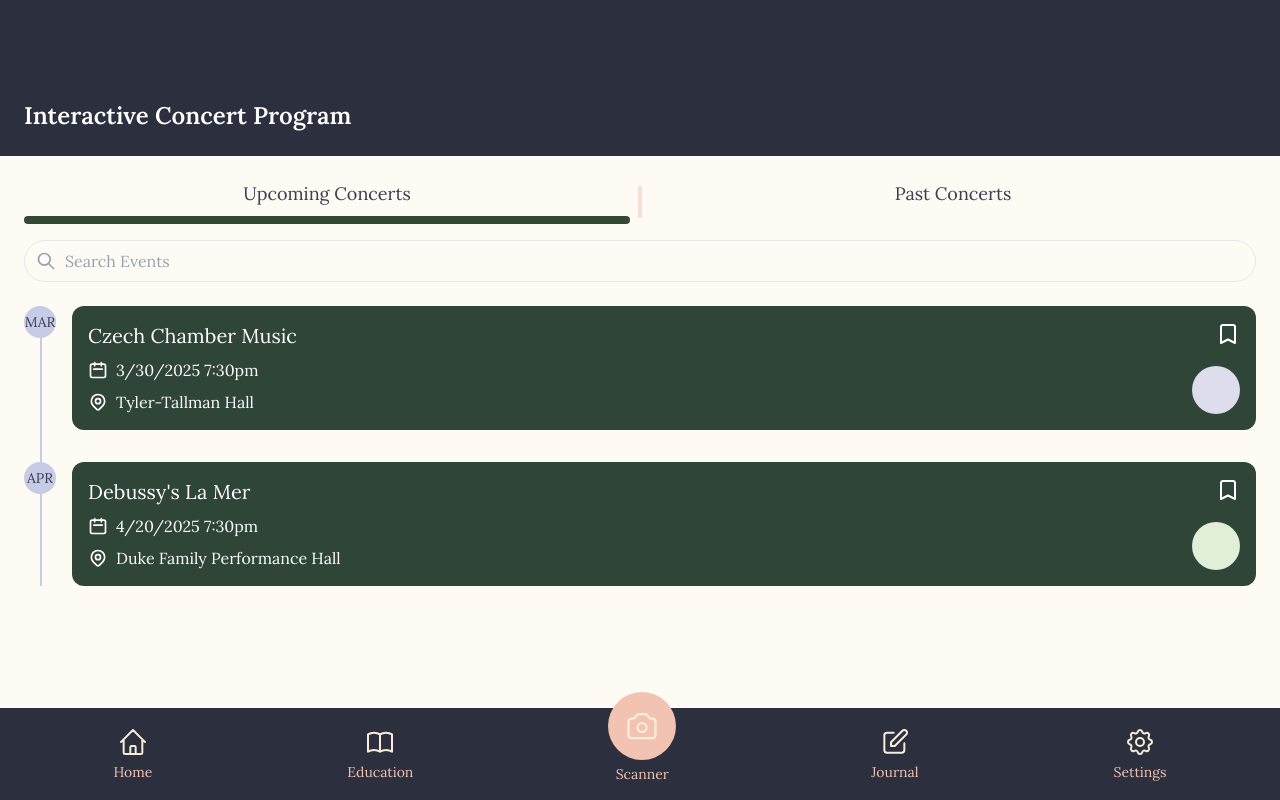
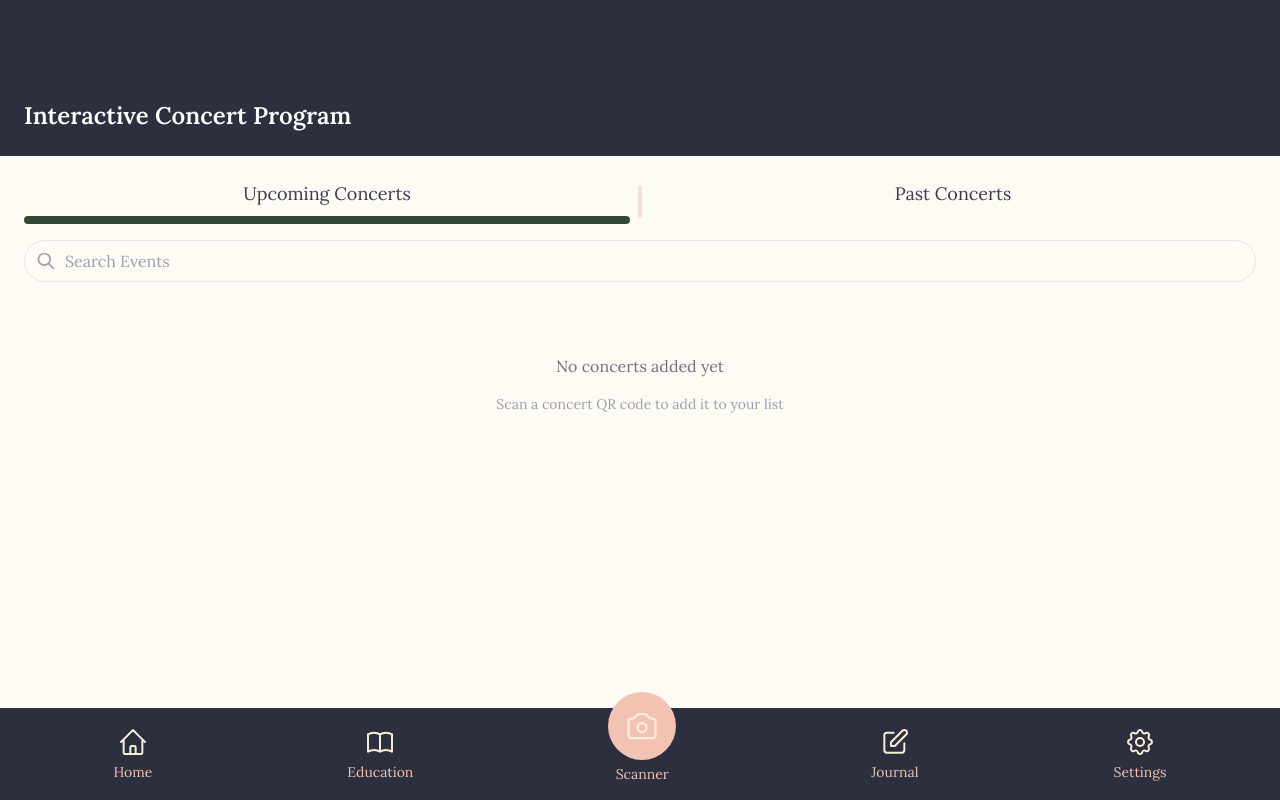
Before and after one commit to KatherineHu-2025/Online-Concert-Program-Mobile-Web, a Next.js app: page / in a window 1280 px wide. Built offline with nearby package versions, Linux system fonts and the light colour scheme.

Commit message:
Now the scanner can scan the infromation and show it;

```diff
--- a/app/components/ConcertBlock.tsx
+++ b/app/components/ConcertBlock.tsx
@@ -1,49 +1,31 @@
 import React from 'react';
+import Link from 'next/link';
 
 interface ConcertBlockProps {
+  id: string;
   title: string;
   date: string;
   venue: string;
   circleColor: string;
 }
 
-const ConcertBlock: React.FC<ConcertBlockProps> = ({
-  title,
-  date,
-  venue,
-  circleColor
-}) => {
+const ConcertBlock: React.FC<ConcertBlockProps> = ({ id, title, date, venue, circleColor }) => {
   return (
-    <div className="bg-[#2F4538] rounded-xl p-4 mb-4 text-white relative">
-      <button className="absolute top-4 right-4">
-        <svg className="w-6 h-6" fill="none" stroke="currentColor" viewBox="0 0 24 24">
-          <path strokeLinecap="round" strokeLinejoin="round" strokeWidth="2" d="M5 5a2 2 0 012-2h10a2 2 0 012 2v16l-7-3.5L5 21V5z" />
-        </svg>
-      </button>
-
-      <div className="flex justify-between items-end">
-        <div className="flex-1">
-          <h3 className="text-xl font-italic mb-2">{title}</h3>
-          <div className="flex items-center gap-2 mb-2">
-            <svg className="w-5 h-5" fill="none" stroke="currentColor" viewBox="0 0 24 24">
-              <path strokeLinecap="round" strokeLinejoin="round" strokeWidth="2" d="M8 7V3m8 4V3m-9 8h10M5 21h14a2 2 0 002-2V7a2 2 0 00-2-2H5a2 2 0 00-2 2v12a2 2 0 002 2z" />
-            </svg>
-            <span>{date}</span>
-          </div>
-          <div className="flex items-center gap-2">
-            <svg className="w-5 h-5" fill="none" stroke="currentColor" viewBox="0 0 24 24">
-              <path strokeLinecap="round" strokeLinejoin="round" strokeWidth="2" d="M17.657 16.657L13.414 20.9a1.998 1.998 0 01-2.827 0l-4.244-4.243a8 8 0 1111.314 0z" />
-              <path strokeLinecap="round" strokeLinejoin="round" strokeWidth="2" d="M15 11a3 3 0 11-6 0 3 3 0 016 0z" />
-            </svg>
-            <span>{venue}</span>
-          </div>
+    <Link href={`/concert/${id}`}>
+      <div className="bg-white rounded-lg p-4 shadow-sm hover:shadow-md transition-shadow">
+        <div className="flex justify-between items-start mb-2">
+          <h3 className="text-lg font-semibold text-[#2B2F3E]">{title}</h3>
+          <div
+            className="w-8 h-8 rounded-full flex-shrink-0"
+            style={{ backgroundColor: `#${circleColor}` }}
+          />
         </div>
-        <div
-          className="w-12 h-12 rounded-full ml-4"
-          style={{ backgroundColor: `#${circleColor}` }}
-        />
+        <div className="space-y-1">
+          <p className="text-gray-600">{date}</p>
+          <p className="text-gray-500">{venue}</p>
+        </div>
       </div>
-    </div>
+    </Link>
   );
 };
 
--- a/app/concert/[id]/page.tsx
+++ b/app/concert/[id]/page.tsx
@@ -1,49 +1,64 @@
 'use client';
 
-import React from 'react';
+import React, { useEffect, useState } from 'react';
 import { useParams } from 'next/navigation';
+import Link from 'next/link';
+import Image from 'next/image';
+import { CalendarIcon, MapPinIcon } from '@heroicons/react/24/outline';
 import Navbar from '../../components/Navbar';
-
-interface Concert {
-  id: string;
-  title: string;
-  date: string;
-  venue: string;
-  circleColor: string;
-  month: string;
-}
-
-const concerts: Concert[] = [
-  {
-    id: '1',
-    title: 'Czech Chamber Music',
-    date: '3/30/2025 7:30pm',
-    venue: 'Tyler-Tallman Hall',
-    circleColor: 'DEDDED',
-    month: 'MAR'
-  },
-  {
-    id: '2',
-    title: "Debussy's La Mer",
-    date: '4/20/2025 7:30pm',
-    venue: 'Duke Family Performance Hall',
-    circleColor: 'E0EFD8',
-    month: 'APR'
-  }
-];
+import { Concert, getConcertById } from '../../firebase/services';
 
 export default function ConcertPage() {
   const params = useParams();
-  const concert = concerts.find(c => c.id === params.id);
+  const [concert, setConcert] = useState<Concert | null>(null);
+  const [loading, setLoading] = useState(true);
+  const [error, setError] = useState<string | null>(null);
 
-  if (!concert) {
+  useEffect(() => {
+    async function fetchConcert() {
+      if (params.id) {
+        console.log('Fetching concert with ID:', params.id);
+        try {
+          const concertData = await getConcertById(params.id as string);
+          console.log('Concert data:', concertData);
+          if (concertData) {
+            setConcert(concertData);
+          } else {
+            console.error('No concert found with ID:', params.id);
+            setError('Concert not found');
+          }
+        } catch (err) {
+          console.error('Error fetching concert:', err);
+          setError('Failed to load concert information');
+        }
+      }
+      setLoading(false);
+    }
+
+    fetchConcert();
+  }, [params.id]);
+
+  if (loading) {
+    return (
+      <main className="min-h-screen flex flex-col bg-[#2B2F3E]">
+        <div className="flex-1 flex items-center justify-center p-6">
+          <div className="text-center">
+            <h1 className="text-2xl font-semibold text-white mb-4">Loading...</h1>
+          </div>
+        </div>
+        <Navbar />
+      </main>
+    );
+  }
+
+  if (error || !concert) {
     return (
       <main className="min-h-screen flex flex-col bg-[#2B2F3E]">
         <div className="flex-1 flex items-center justify-center p-6">
           <div className="text-center">
             <h1 className="text-2xl font-semibold text-white mb-4">Concert Not Found</h1>
             <p className="text-[#E8D1C5] text-lg">
-              The concert you&apos;re looking for doesn&apos;t exist.
+              {error || "The concert you&apos;re looking for doesn&apos;t exist."}
             </p>
           </div>
         </div>
@@ -53,36 +68,71 @@ export default function ConcertPage() {
   }
 
   return (
-    <main className="min-h-screen flex flex-col bg-[#2B2F3E]">
-      <div className="flex-1 p-6">
-        <div className="bg-[#2F4538] rounded-xl p-6 text-white">
-          <div className="flex justify-between items-start mb-6">
-            <h1 className="text-2xl font-semibold">{concert.title}</h1>
-            <div
-              className="w-12 h-12 rounded-full"
-              style={{ backgroundColor: `#${concert.circleColor}` }}
-            />
-          </div>
+    <div className="min-h-screen bg-[#FEFBF4] font-lora">
+      {/* Top title bar */}
+      <div className="bg-[#2D2F3D] text-white py-5 px-4 flex items-center gap-4">
+        <Link href="/" className="text-xl">
+          ←
+        </Link>
+        <h1 className="text-lg font-bold">
+          Interactive Concert Program
+        </h1>
+      </div>
 
-          <div className="space-y-4">
-            <div className="flex items-center gap-2">
-              <svg className="w-5 h-5" fill="none" stroke="currentColor" viewBox="0 0 24 24">
-                <path strokeLinecap="round" strokeLinejoin="round" strokeWidth="2" d="M8 7V3m8 4V3m-9 8h10M5 21h14a2 2 0 002-2V7a2 2 0 00-2-2H5a2 2 0 00-2 2v12a2 2 0 002 2z" />
-              </svg>
-              <span>{concert.date}</span>
-            </div>
+      {/* Header with background image */}
+      <div className="relative h-[200px]">
+        <Image
+          src="/orchestra-bg.jpg"
+          alt="Orchestra performing"
+          fill
+          className="object-cover"
+          priority
+        />
+        <div className="absolute inset-0 bg-[#2D2F3D] opacity-60"></div>
 
-            <div className="flex items-center gap-2">
-              <svg className="w-5 h-5" fill="none" stroke="currentColor" viewBox="0 0 24 24">
-                <path strokeLinecap="round" strokeLinejoin="round" strokeWidth="2" d="M17.657 16.657L13.414 20.9a1.998 1.998 0 01-2.827 0l-4.244-4.243a8 8 0 1111.314 0z" />
-                <path strokeLinecap="round" strokeLinejoin="round" strokeWidth="2" d="M15 11a3 3 0 11-6 0 3 3 0 016 0z" />
-              </svg>
-              <span>{concert.venue}</span>
-            </div>
-          </div>
+        {/* Concert Title */}
+        <div className="relative z-10 h-full flex items-end pb-3">
+          <h2 className="text-white text-2xl font-bold px-4">
+            {concert.title}
+          </h2>
         </div>
       </div>
+
+      {/* Concert Details */}
+      <div className="px-4 py-6">
+        <div className="flex items-center gap-2 text-gray-700 mb-4">
+          <CalendarIcon className="h-6 w-6" />
+          <span className="text-xl">{concert.date}</span>
+        </div>
+
+        <div className="flex items-center gap-2 text-gray-700 mb-8">
+          <MapPinIcon className="h-6 w-6" />
+          <span className="text-xl">{concert.location}</span>
+        </div>
+
+        {/* Navigation Buttons */}
+        <div className="space-y-4">
+          <Link href={`/concert/${params.id}/performers`} className="block">
+            <button className="w-full py-2.5 px-6 bg-[#6D4C5E] text-white rounded-lg text-xl font-semibold">
+              Performers
+            </button>
+          </Link>
+
+          <Link href={`/concert/${params.id}/program`} className="block">
+            <button className="w-full py-2.5 px-6 bg-[#E5EFE7] text-gray-800 rounded-lg text-xl font-semibold">
+              Program
+            </button>
+          </Link>
+
+          <Link href={`/concert/${params.id}/sponsors`} className="block">
+            <button className="w-full py-2.5 px-6 bg-[#A5A88F] text-white rounded-lg text-xl font-semibold">
+              Sponsors
+            </button>
+          </Link>
+        </div>
+      </div>
+
       <Navbar />
-    </main>
+    </div>
   );
 }
--- /dev/null
+++ b/app/firebase/services.ts
@@ -0,0 +1,42 @@
+import { db } from './config';
+import { doc, getDoc, Timestamp } from 'firebase/firestore';
+
+export interface Concert {
+  concertType: string;
+  date: string;
+  location: string;
+  title: string;
+  performers?: {
+    name: string;
+    type: string;
+    imageUrl?: string;
+  }[];
+  programs?: {
+    composer: string;
+    piece: string;
+    notes?: string;
+  }[];
+  customSections?: Record<string, any>;
+}
+
+export async function getConcertById(concertId: string): Promise<Concert | null> {
+  try {
+    const concertRef = doc(db, 'publicEvents', concertId);
+    const concertSnap = await getDoc(concertRef);
+
+    if (concertSnap.exists()) {
+      const data = concertSnap.data();
+      // Convert Timestamp to string if it exists
+      if (data.date && data.date instanceof Timestamp) {
+        data.date = data.date.toDate().toLocaleString();
+      }
+      return data as Concert;
+    } else {
+      console.error('No concert found with ID:', concertId);
+      return null;
+    }
+  } catch (error) {
+    console.error('Error fetching concert:', error);
+    return null;
+  }
+}
--- a/app/page.tsx
+++ b/app/page.tsx
@@ -1,47 +1,35 @@
 'use client';
 
-import React, { useState } from 'react';
+import React, { useState, useEffect } from 'react';
 import ConcertBlock from './components/ConcertBlock';
 import Navbar from './components/Navbar';
-
-interface Concert {
-  id: string;
-  title: string;
-  date: string;
-  venue: string;
-  circleColor: string;
-  month: string;
-}
+import { getSavedConcerts, SavedConcert } from './utils/concertStorage';
 
 export default function Home() {
   const [activeTab, setActiveTab] = useState<'upcoming' | 'past'>('upcoming');
   const [searchQuery, setSearchQuery] = useState('');
+  const [savedConcerts, setSavedConcerts] = useState<SavedConcert[]>([]);
 
-  const upcomingConcerts: Concert[] = [
-    {
-      id: '1',
-      title: 'Czech Chamber Music',
-      date: '3/30/2025 7:30pm',
-      venue: 'Tyler-Tallman Hall',
-      circleColor: 'DEDDED',
-      month: 'MAR'
-    },
-    {
-      id: '2',
-      title: "Debussy's La Mer",
-      date: '4/20/2025 7:30pm',
-      venue: 'Duke Family Performance Hall',
-      circleColor: 'E0EFD8',
-      month: 'APR'
+  useEffect(() => {
+    // Load saved concerts from local storage
+    const concerts = getSavedConcerts();
+    setSavedConcerts(concerts);
+  }, []);
+
+  const currentDate = new Date();
+
+  const filteredConcerts = savedConcerts
+    .filter(concert => {
+      const concertDate = new Date(concert.date);
+      if (activeTab === 'upcoming') {
+        return concertDate >= currentDate;
+      } else {
+        return concertDate < currentDate;
       }
-  ];
-
-  const pastConcerts: Concert[] = [];
-
-  const filteredConcerts = (activeTab === 'upcoming' ? upcomingConcerts : pastConcerts)
+    })
     .filter(concert =>
       concert.title.toLowerCase().includes(searchQuery.toLowerCase()) ||
-      concert.venue.toLowerCase().includes(searchQuery.toLowerCase())
+      concert.location.toLowerCase().includes(searchQuery.toLowerCase())
     );
 
   return (
@@ -117,6 +105,14 @@ export default function Home() {
         </div>
 
         <section className="px-6 pb-24">
+          {savedConcerts.length === 0 ? (
+            <div className="text-center py-12">
+              <p className="text-gray-500 mb-4">No concerts added yet</p>
+              <p className="text-gray-400 text-sm">
+                Scan a concert QR code to add it to your list
+              </p>
+            </div>
+          ) : (
             <div className="relative">
               {/* Continuous Timeline Line */}
               <div className="absolute left-4 top-4 bottom-4 w-0.5 bg-[#C7CCE6]" />
@@ -127,16 +123,17 @@ export default function Home() {
                     {/* Timeline Node */}
                     <div className="relative z-10">
                       <div className="w-8 h-8 rounded-full bg-[#C7CCE6] flex items-center justify-center text-[#3B3C50] text-sm">
-                      {concert.month}
+                        {new Date(concert.date).toLocaleString('default', { month: 'short' }).toUpperCase()}
                       </div>
                     </div>
 
                     <div className="flex-1">
                       <ConcertBlock
+                        id={concert.id}
                         title={concert.title}
                         date={concert.date}
-                      venue={concert.venue}
-                      circleColor={concert.circleColor}
+                        venue={concert.location}
+                        circleColor={concert.concertType === 'Symphony' ? 'DEDDED' : 'E0EFD8'}
                       />
                     </div>
                   </div>
@@ -148,6 +145,7 @@ export default function Home() {
                 )}
               </div>
             </div>
+          )}
         </section>
       </div>
 
--- /dev/null
+++ b/app/utils/concertStorage.ts
@@ -0,0 +1,47 @@
+import { Concert } from '../firebase/services';
+
+export interface SavedConcert extends Concert {
+  id: string;
+  scannedAt: string;
+}
+
+const STORAGE_KEY = 'saved_concerts';
+
+export function getSavedConcerts(): SavedConcert[] {
+  if (typeof window === 'undefined') return [];
+
+  const saved = localStorage.getItem(STORAGE_KEY);
+  if (!saved) return [];
+
+  try {
+    return JSON.parse(saved);
+  } catch {
+    return [];
+  }
+}
+
+export function saveConcert(id: string, concert: Concert): void {
+  if (typeof window === 'undefined') return;
+
+  const savedConcerts = getSavedConcerts();
+
+  // Check if concert already exists
+  if (savedConcerts.some(c => c.id === id)) return;
+
+  const newConcert: SavedConcert = {
+    ...concert,
+    id,
+    scannedAt: new Date().toISOString()
+  };
+
+  savedConcerts.push(newConcert);
+  localStorage.setItem(STORAGE_KEY, JSON.stringify(savedConcerts));
+}
+
+export function removeConcert(id: string): void {
+  if (typeof window === 'undefined') return;
+
+  const savedConcerts = getSavedConcerts();
+  const filtered = savedConcerts.filter(c => c.id !== id);
+  localStorage.setItem(STORAGE_KEY, JSON.stringify(filtered));
+}
```
Also changed, not shown: app/scanner/page.tsx (+30 -9 lines). Lines whose indentation alone changed are shown as unchanged.
